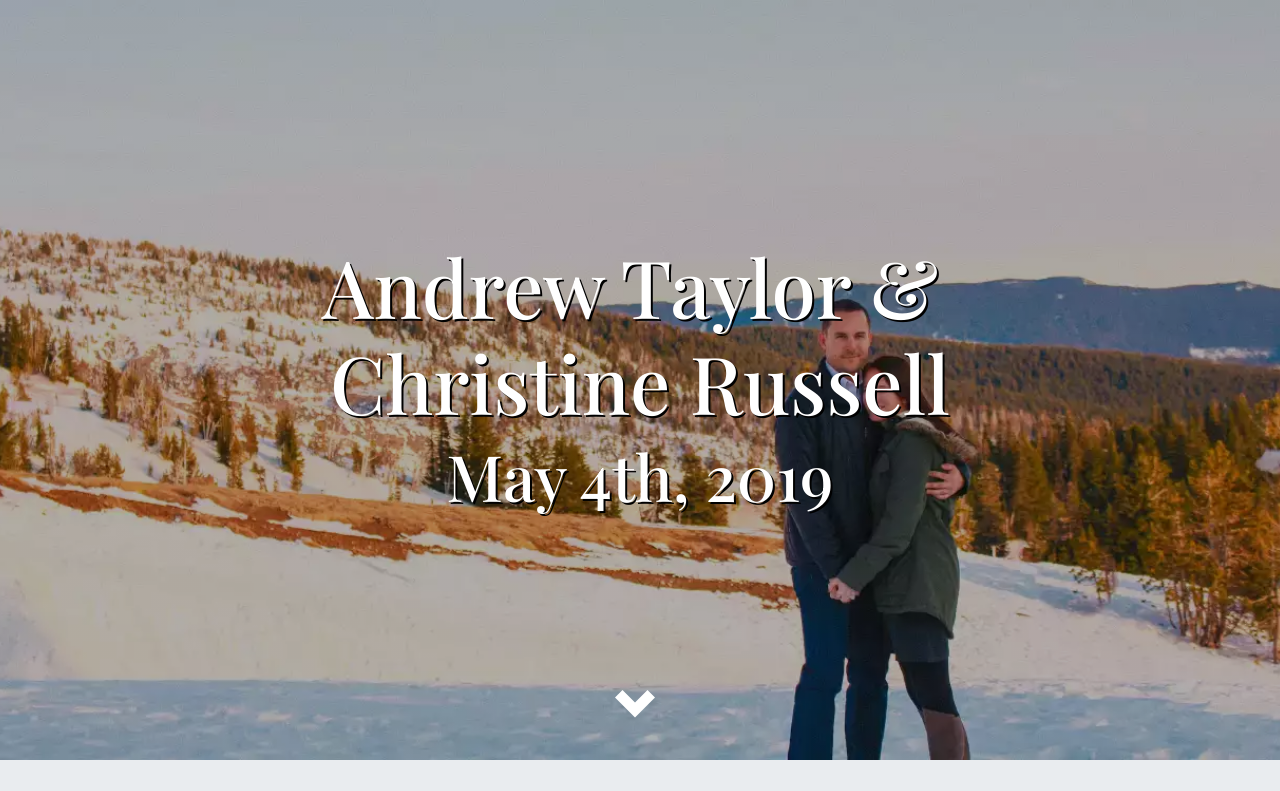
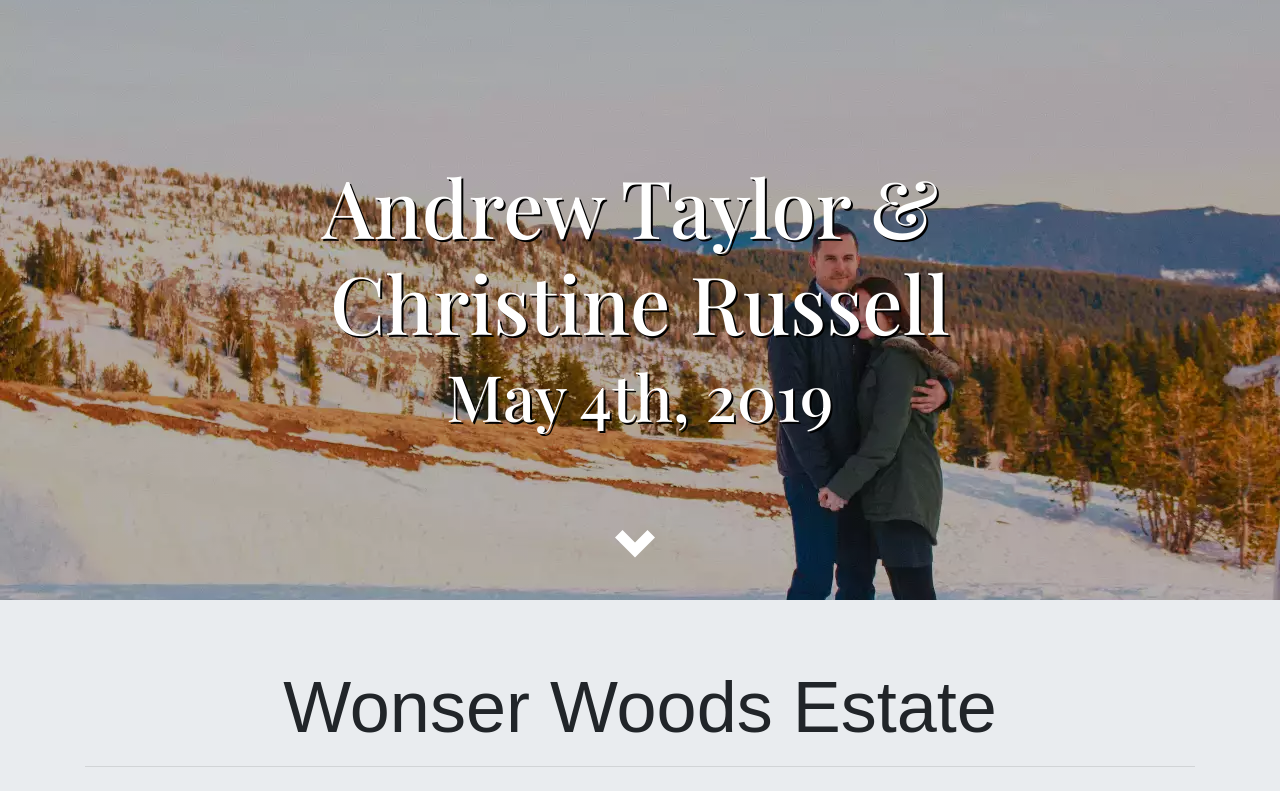
Before and after one commit to ataylorme/andrew-christine-wedding, a React (Create React App) app: page / in a window 1280 px wide. Shown: the top 791 px of the page. Built offline with nearby package versions, Linux system fonts and the light colour scheme; a web font is replaced by a local one.

Commit message:
Adjust announcement images

```diff
--- a/src/components/Announcement/index.css
+++ b/src/components/Announcement/index.css
@@ -43,7 +43,12 @@
     height: 100px;
 }
 @media screen and (max-width: 1280px) {
+    #announcement {
+        height: 75vh;
+    }
     #announcement .image {
+        background-attachment: inherit;
+        background-size: inherit;
         background-image: linear-gradient(rgba(0, 0, 0, 0.3), rgba(0, 0, 0, 0.3)), url('andrew-christine-engagement-12-09-2017-1280.jpg');
     }
     .webp #announcement .image {
@@ -51,6 +56,9 @@
     }
 }
 @media screen and (max-width: 640px) {
+    #announcement {
+        height: 95vh;
+    }
     #announcement .image {
         background-image: linear-gradient(rgba(0, 0, 0, 0.3), rgba(0, 0, 0, 0.3)), url('andrew-christine-engagement-12-09-2017-640.jpg');
     }
```
